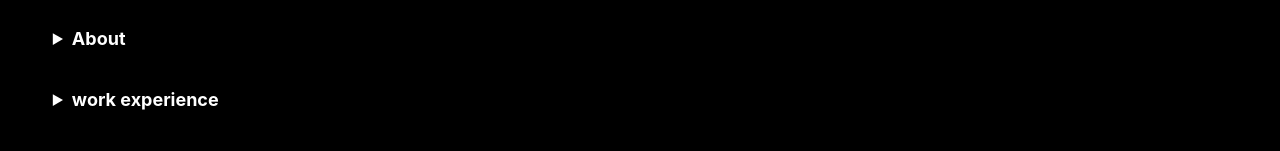
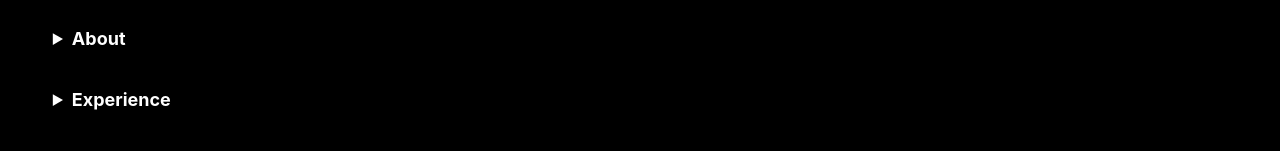
Before and after one commit to shhady/portfolio, a React (Create React App) app: page / in a window 1280 px wide. Shown: the part 445-596 px from the top of the page. Built offline with nearby package versions, Linux system fonts and the light colour scheme.

Commit message:
tech icons

```diff
--- a/src/App.js
+++ b/src/App.js
@@ -74,7 +74,7 @@ function App() {
 </details>
 <details  style={{ color:"white"}}>
     <summary  style={{fontWeight:"bold", fontSize:"18px", cursor:"pointer", color:"white", marginBottom:"20px", padding:"20px 20px 0px 40px",}}>
-    work experience
+    Experience
     </summary>
       <div className="workExp">
       <div className="exp1">
```
